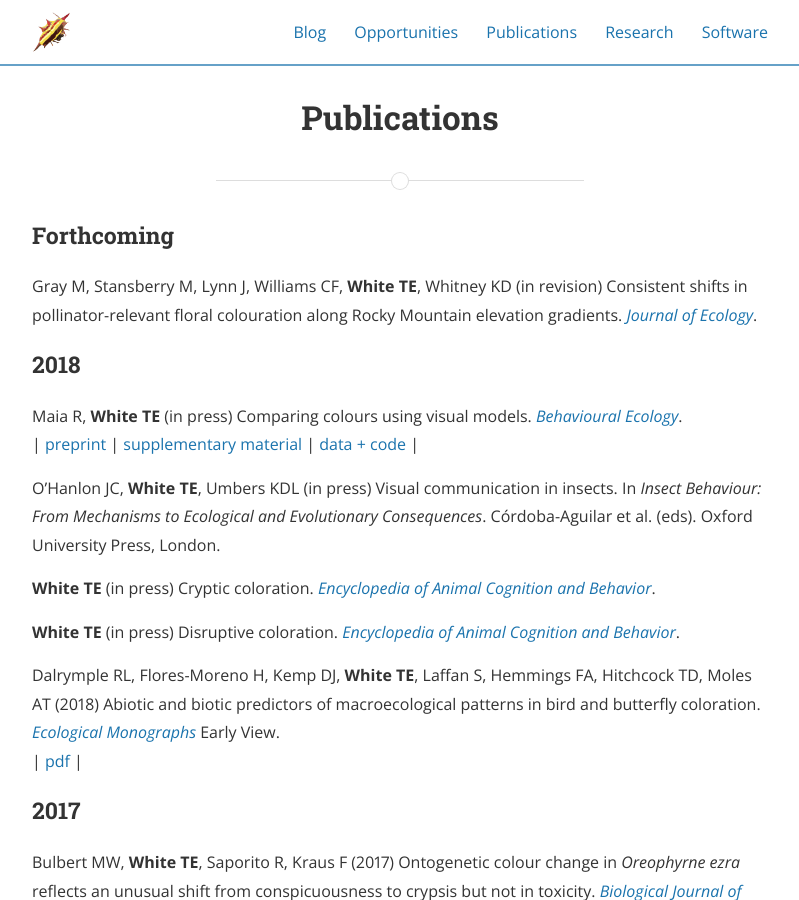
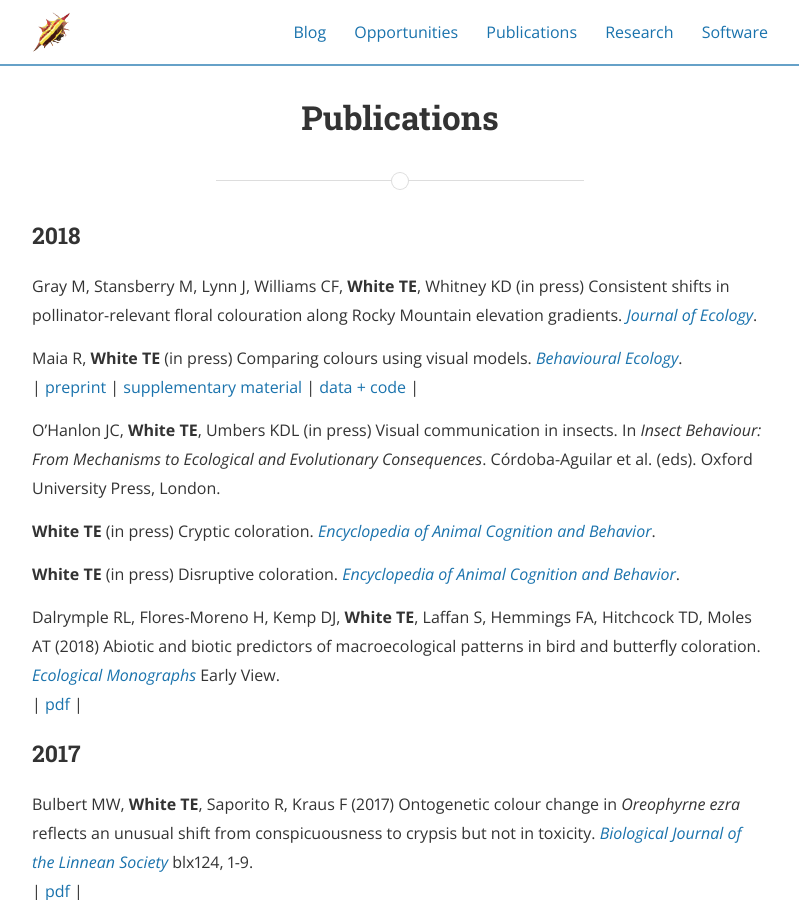
Before and after one commit to thomased/thomased.github.io, a Jekyll site: the page built from publications.md, in a window 1280 px wide and 900 px high. Shown: the whole window, without its empty margins (240-1039 px from the left). Built offline with Jekyll 4.4.1, drawn with Linux system fonts in a browser that asks for light colours; nearby versions of some CDN libraries.

Commit message:
in press

```diff
--- a/publications.md
+++ b/publications.md
@@ -5,11 +5,9 @@ dispname: Publications
 permalink: /publications/
 ---
 
-### Forthcoming
+### 2018
 
-Gray M, Stansberry M, Lynn J, Williams CF, **White TE**, Whitney KD (in revision) Consistent shifts in pollinator-relevant floral colouration along Rocky Mountain elevation gradients. [_Journal of Ecology_]().
-
-### 2018
+Gray M, Stansberry M, Lynn J, Williams CF, **White TE**, Whitney KD (in press) Consistent shifts in pollinator-relevant floral colouration along Rocky Mountain elevation gradients. [_Journal of Ecology_]().
 
 Maia R, **White TE** (in press) Comparing colours using visual models. [_Behavioural Ecology_]().
 | [preprint](https://www.biorxiv.org/content/early/2018/01/08/175992) | [supplementary material](https://github.com/rmaia/msdichromatism/blob/master/Rmd/ESM.md) | [data + code](https://github.com/rmaia/msdichromatism) |
```
